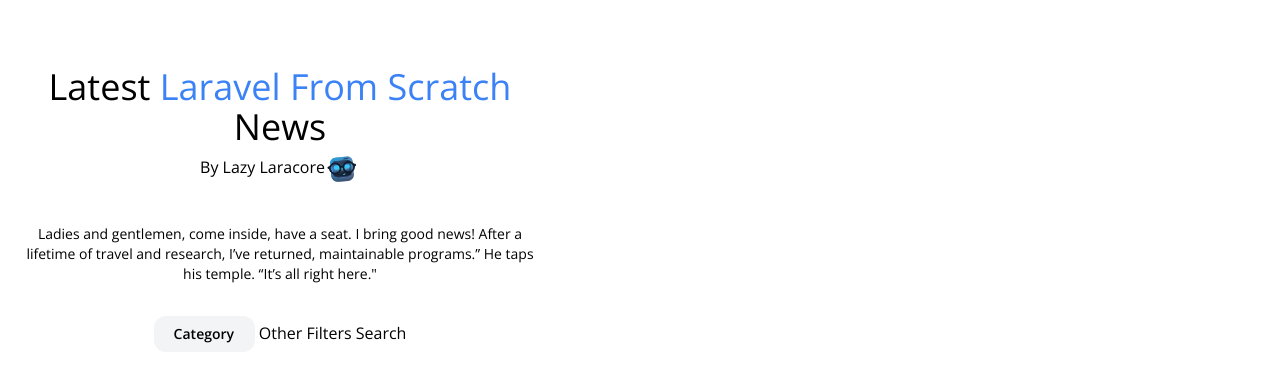
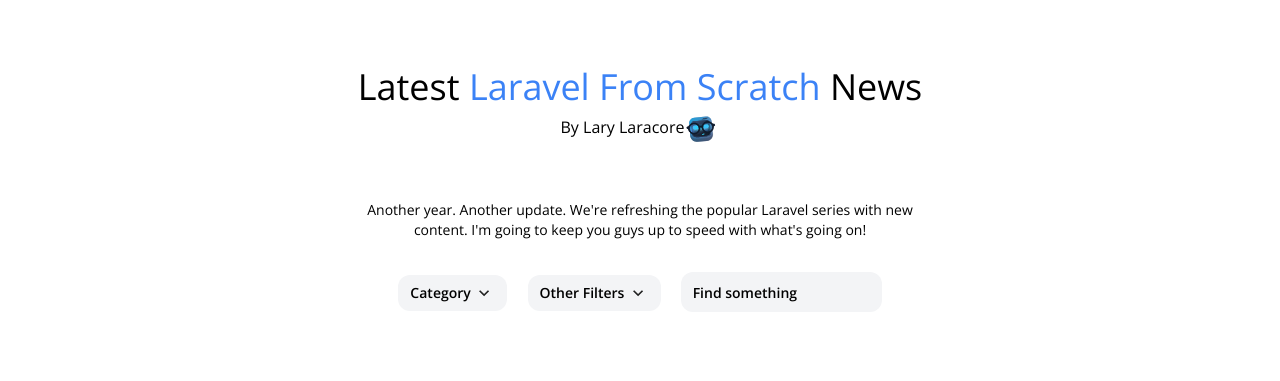
Before and after one commit to abuDujaanah/blog, a plain HTML site: page index.html in a window 1280 px wide. Shown: the part 69-450 px from the top of the page. Drawn offline with nearby package versions, Linux system fonts and the light colour scheme.

Commit message:
Now it works just fine: Sth wrong in the head look out n find out

```diff
--- a/index.html
+++ b/index.html
@@ -21,28 +21,68 @@
             </div>
         </nav>
 
-        <header class="max-w-4xl max-auto mt-20 text-center">
-            <div class="max-w-lg max-auto">
+        <header class="max-w-xl mx-auto mt-20 text-center">
             <h1 class="text-4xl">
                 Latest <span class="text-blue-500">Laravel From Scratch</span> News
             </h1>
 
-                <h2 class="inline-flex mt-2">By Lazy Laracore <img src="./images/lary-head.svg" alt="Head of Lazy the Mascot"> </h2>
+            <h2 class="inline-flex mt-2">By Lary Laracore <img src="./images/lary-head.svg"
+                                                               alt="Head of Lary the mascot"></h2>
 
-                <p class="text-sm mt-10">Ladies and gentlemen, come inside, have a seat.
-                    I bring good news! After a lifetime of travel and research,
-                    I’ve returned, maintainable programs.” He taps his temple. “It’s all right here." </p>
+            <p class="text-sm mt-14">
+                Another year. Another update. We're refreshing the popular Laravel series with new content.
+                I'm going to keep you guys up to speed with what's going on!
+            </p>
 
-                <div class="tw-flex tw-justify-center mt-8">
-                    <span class="bg-gray-100 inline-block rounded-xl">
-                        <select class="appearance-none bg-transparent py-2 px-5 text-sm font-semibold">
-                            <option value="category" disabled selected>Category</option>
+            <div class="space-y-2 lg:space-y-0 lg:space-x-4 mt-8">
+                <!--  Category -->
+                <div class="relative flex lg:inline-flex items-center bg-gray-100 rounded-xl">
+                    <select class="flex-1 appearance-none bg-transparent py-2 pl-3 pr-9 text-sm font-semibold">
+                        <option value="category" disabled selected>Category
+                        </option>
                         <option value="personal">Personal</option>
                         <option value="business">Business</option>
                     </select>
-                    </span>
-                    <span>Other Filters</span>
-                    <span>Search</span>
+
+                    <svg class="transform -rotate-90 absolute pointer-events-none" style="right: 12px;" width="22"
+                         height="22" viewBox="0 0 22 22">
+                        <g fill="none" fill-rule="evenodd">
+                            <path stroke="#000" stroke-opacity=".012" stroke-width=".5" d="M21 1v20.16H.84V1z">
+                            </path>
+                            <path fill="#222"
+                                  d="M13.854 7.224l-3.847 3.856 3.847 3.856-1.184 1.184-5.04-5.04 5.04-5.04z"></path>
+                        </g>
+                    </svg>
+                </div>
+
+                <!-- Other Filters -->
+                <div class="relative flex lg:inline-flex items-center bg-gray-100 rounded-xl">
+                    <select class="flex-1 appearance-none bg-transparent py-2 pl-3 pr-9 text-sm font-semibold">
+                        <option value="category" disabled selected>Other Filters
+                        </option>
+                        <option value="foo">Foo
+                        </option>
+                        <option value="bar">Bar
+                        </option>
+                    </select>
+
+                    <svg class="transform -rotate-90 absolute pointer-events-none" style="right: 12px;" width="22"
+                         height="22" viewBox="0 0 22 22">
+                        <g fill="none" fill-rule="evenodd">
+                            <path stroke="#000" stroke-opacity=".012" stroke-width=".5" d="M21 1v20.16H.84V1z">
+                            </path>
+                            <path fill="#222"
+                                  d="M13.854 7.224l-3.847 3.856 3.847 3.856-1.184 1.184-5.04-5.04 5.04-5.04z"></path>
+                        </g>
+                    </svg>
+                </div>
+
+                <!-- Search -->
+                <div class="relative flex lg:inline-flex items-center bg-gray-100 rounded-xl px-3 py-2">
+                    <form method="GET" action="#">
+                        <input type="text" name="search" placeholder="Find something"
+                               class="bg-transparent placeholder-black font-semibold text-sm">
+                    </form>
                 </div>
             </div>
         </header>
```
Lines whose indentation alone changed are shown as unchanged.
